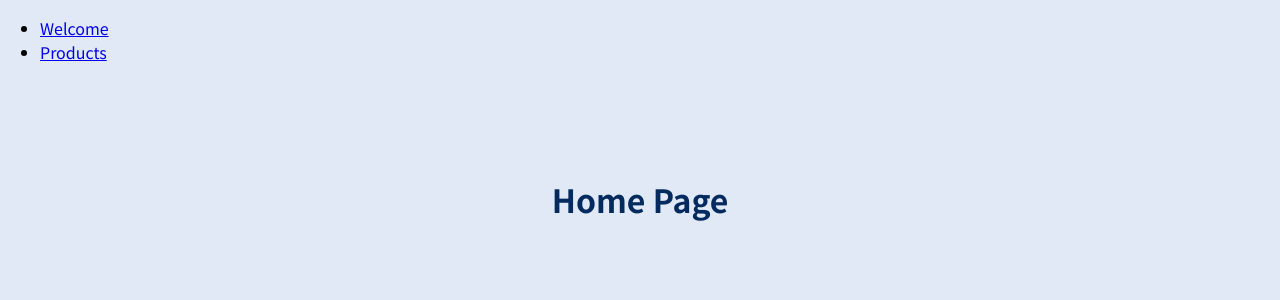
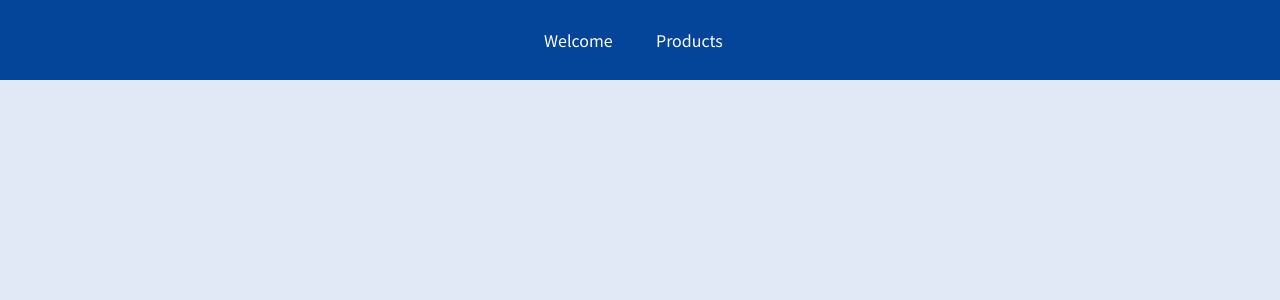
Before and after one commit to imkarthickperumal/building-maps-with-react-router, a React (Create React App) app: page / in a window 1280 px wide. Shown: the top 300 px of the page. Built offline with nearby package versions, Linux system fonts and the light colour scheme.

Commit message:
Using NavLinks

```diff
--- a/src/App.js
+++ b/src/App.js
@@ -14,7 +14,7 @@ function App() {
         <Route path="/products">
           <Products />
         </Route>
-        <h1>Home Page</h1>
+
       </main>
 
     </div>
--- a/src/components/MainHeader.js
+++ b/src/components/MainHeader.js
@@ -1,22 +1,26 @@
-import React from 'react'
-import {Link} from 'react-router-dom';
+import { NavLink } from 'react-router-dom';
+
+import classes from './MainHeader.module.css';
 
 const MainHeader = () => {
   return (
-    <header>
+    <header className={classes.header}>
       <nav>
         <ul>
           <li>
-                    <Link to='/welcome'>Welcome</Link>
+            <NavLink activeClassName={classes.active} to='/welcome'>
+              Welcome
+            </NavLink>
           </li>
-
           <li>
-                    <Link to='/products'>Products</Link>
+            <NavLink activeClassName={classes.active} to='/products'>
+              Products
+            </NavLink>
           </li>
         </ul>
       </nav>
     </header>
-  )
-}
+  );
+};
 
-export default MainHeader
+export default MainHeader;
--- /dev/null
+++ b/src/components/MainHeader.module.css
@@ -0,0 +1,38 @@
+.header {
+    width: 100%;
+    height: 5rem;
+    background-color: #044599;
+    padding: 0 10%;
+  }
+
+  .header nav {
+    height: 100%;
+  }
+
+  .header ul {
+    height: 100%;
+    list-style: none;
+    display: flex;
+    padding: 0;
+    margin: 0;
+    align-items: center;
+    justify-content: center;
+  }
+
+  .header li {
+    margin: 0 1rem;
+    width: 5rem;
+  }
+
+  .header a {
+    color: white;
+    text-decoration: none;
+  }
+
+  .header a:hover,
+  .header a:active,
+  .header a.active {
+    color: #95bcf0;
+    padding-bottom: 0.25rem;
+    border-bottom: 4px solid #95bcf0;
+  }
```
Lines whose indentation alone changed are shown as unchanged.
